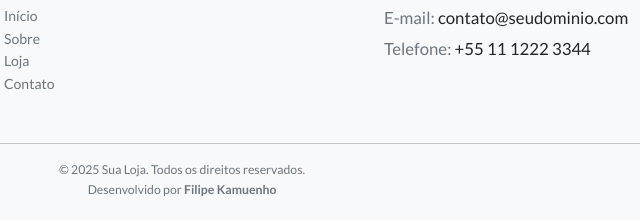
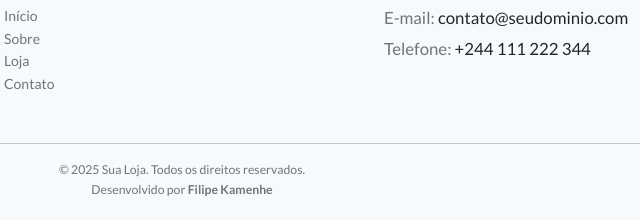
Before and after one commit to filipe-camenhe/mini-store-website, a plain HTML site: page index.html in a window 1280 px wide. Shown: the part 4767-4987 px from the top of the page, 458-1098 px from the left. Drawn offline with nearby package versions, Linux system fonts and the light colour scheme.

Commit message:
Update index.html

```diff
--- a/index.html
+++ b/index.html
@@ -805,13 +805,13 @@
         <div class="col-lg-4 col-sm-12 pb-3">
           <h5 class="text-uppercase text-dark pb-2">Fale conosco</h5>
           <p class="text-muted mb-1">E-mail: <a href="mailto:contato@seudominio.com">contato@seudominio.com</a></p>
-          <p class="text-muted">Telefone: <a href="tel:+551112223344">+55 11 1222 3344</a></p>
+          <p class="text-muted">Telefone: <a href="tel:+551112223344">+244 111 222 344</a></p>
         </div>
       </div>
       <hr>
       <div class="text-center text-muted small">
         © 2025 Sua Loja. Todos os direitos reservados.<br>
-        Desenvolvido por <strong>Filipe Kamuenho</strong>
+        Desenvolvido por <strong>Filipe Kamenhe</strong>
       </div>
     </div>
   </footer>
```
